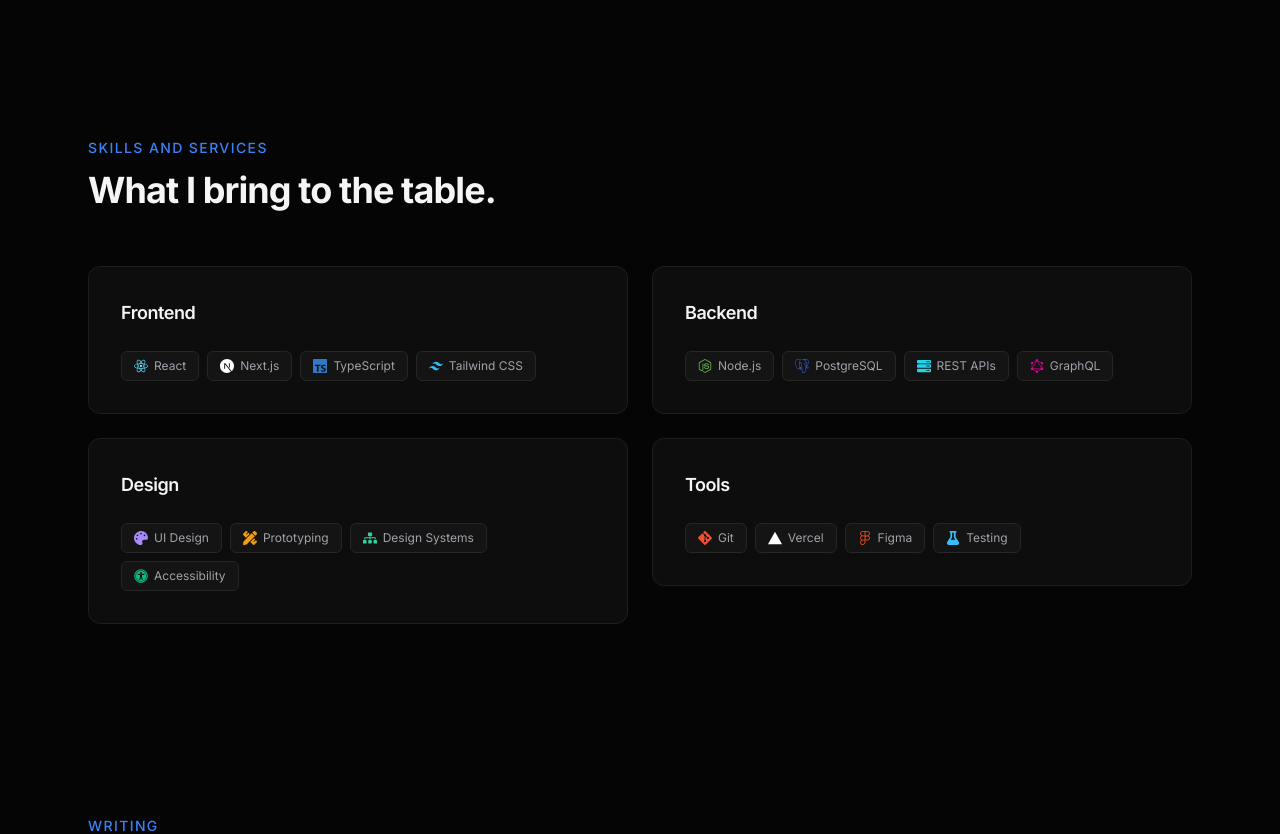
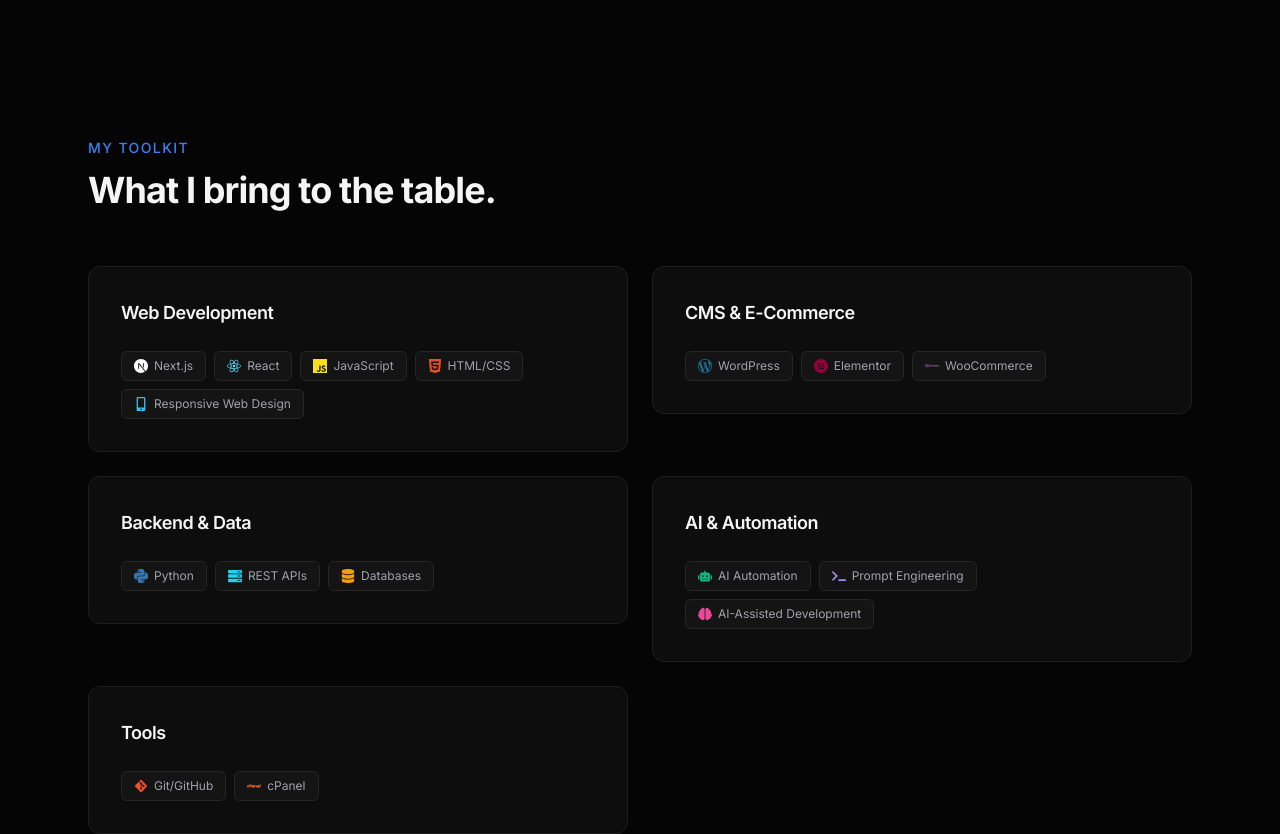
Before and after one commit to dannyj22/portfolio, a Next.js app: page / in a window 1280 px wide. Shown: the part 2640-3474 px from the top of the page. Built offline with nearby package versions, Linux system fonts and the light colour scheme.

Commit message:
Restructure skills into logical groups with icons

```diff
--- a/src/components/Skills.tsx
+++ b/src/components/Skills.tsx
@@ -1,60 +1,65 @@
 import ScrollReveal from "./ScrollReveal";
 import {
+  SiNextdotjs,
   SiReact,
-  SiNextdotjs,
-  SiTypescript,
-  SiTailwindcss,
-  SiNodedotjs,
-  SiPostgresql,
-  SiGraphql,
-  SiGit,
-  SiVercel,
-  SiFigma,
+  SiJavascript,
+  SiHtml5,
+  SiWordpress,
+  SiElementor,
+  SiWoocommerce,
+  SiPython,
+  SiCpanel,
 } from "react-icons/si";
 import {
+  FaMobileAlt,
   FaServer,
-  FaPalette,
-  FaPencilRuler,
-  FaSitemap,
-  FaUniversalAccess,
-  FaFlask,
+  FaDatabase,
+  FaGitAlt,
+  FaRobot,
+  FaTerminal,
+  FaBrain,
 } from "react-icons/fa";
 
 const skillGroups = [
   {
-    category: "Frontend",
+    category: "Web Development",
     skills: [
+      { name: "Next.js", icon: SiNextdotjs, color: "#ffffff" },
       { name: "React", icon: SiReact, color: "#61DAFB" },
-      { name: "Next.js", icon: SiNextdotjs, color: "#ffffff" },
-      { name: "TypeScript", icon: SiTypescript, color: "#3178C6" },
-      { name: "Tailwind CSS", icon: SiTailwindcss, color: "#38BDF8" },
+      { name: "JavaScript", icon: SiJavascript, color: "#F7DF1E" },
+      { name: "HTML/CSS", icon: SiHtml5, color: "#E34F26" },
+      { name: "Responsive Web Design", icon: FaMobileAlt, color: "#38BDF8" },
     ],
   },
   {
-    category: "Backend",
+    category: "CMS & E-Commerce",
     skills: [
-      { name: "Node.js", icon: SiNodedotjs, color: "#5FA04E" },
-      { name: "PostgreSQL", icon: SiPostgresql, color: "#4169E1" },
-      { name: "REST APIs", icon: FaServer, color: "#22D3EE" },
-      { name: "GraphQL", icon: SiGraphql, color: "#E10098" },
+      { name: "WordPress", icon: SiWordpress, color: "#21759B" },
+      { name: "Elementor", icon: SiElementor, color: "#92003B" },
+      { name: "WooCommerce", icon: SiWoocommerce, color: "#96588A" },
     ],
   },
   {
-    category: "Design",
+    category: "Backend & Data",
     skills: [
-      { name: "UI Design", icon: FaPalette, color: "#A78BFA" },
-      { name: "Prototyping", icon: FaPencilRuler, color: "#F59E0B" },
-      { name: "Design Systems", icon: FaSitemap, color: "#34D399" },
-      { name: "Accessibility", icon: FaUniversalAccess, color: "#10B981" },
+      { name: "Python", icon: SiPython, color: "#3776AB" },
+      { name: "REST APIs", icon: FaServer, color: "#22D3EE" },
+      { name: "Databases", icon: FaDatabase, color: "#F59E0B" },
+    ],
+  },
+  {
+    category: "AI & Automation",
+    skills: [
+      { name: "AI Automation", icon: FaRobot, color: "#10B981" },
+      { name: "Prompt Engineering", icon: FaTerminal, color: "#A78BFA" },
+      { name: "AI-Assisted Development", icon: FaBrain, color: "#EC4899" },
     ],
   },
   {
     category: "Tools",
     skills: [
-      { name: "Git", icon: SiGit, color: "#F05032" },
-      { name: "Vercel", icon: SiVercel, color: "#ffffff" },
-      { name: "Figma", icon: SiFigma, color: "#F24E1E" },
-      { name: "Testing", icon: FaFlask, color: "#38BDF8" },
+      { name: "Git/GitHub", icon: FaGitAlt, color: "#F05032" },
+      { name: "cPanel", icon: SiCpanel, color: "#FF6C2C" },
     ],
   },
 ];
@@ -65,7 +70,7 @@
       <div className="mx-auto max-w-6xl px-6">
         <ScrollReveal>
           <p className="text-sm font-medium tracking-widest text-blue-light uppercase">
-            Skills and services
+            My toolkit
           </p>
           <h2 className="mt-3 text-3xl font-bold tracking-tight md:text-4xl">
             What I bring to the table.
```
Also changed, not shown: 1 other file (tests, documents, lock files or other folders).
